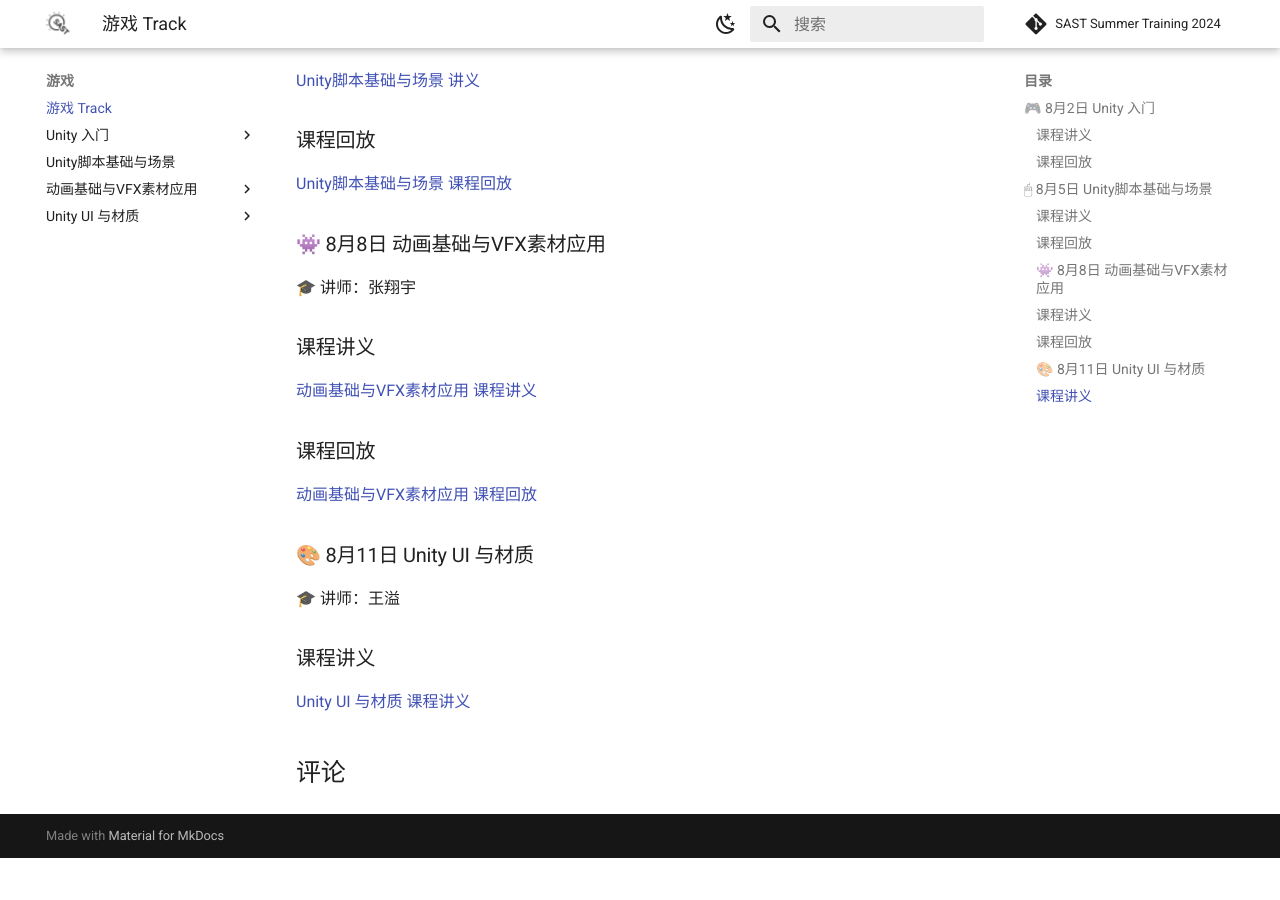
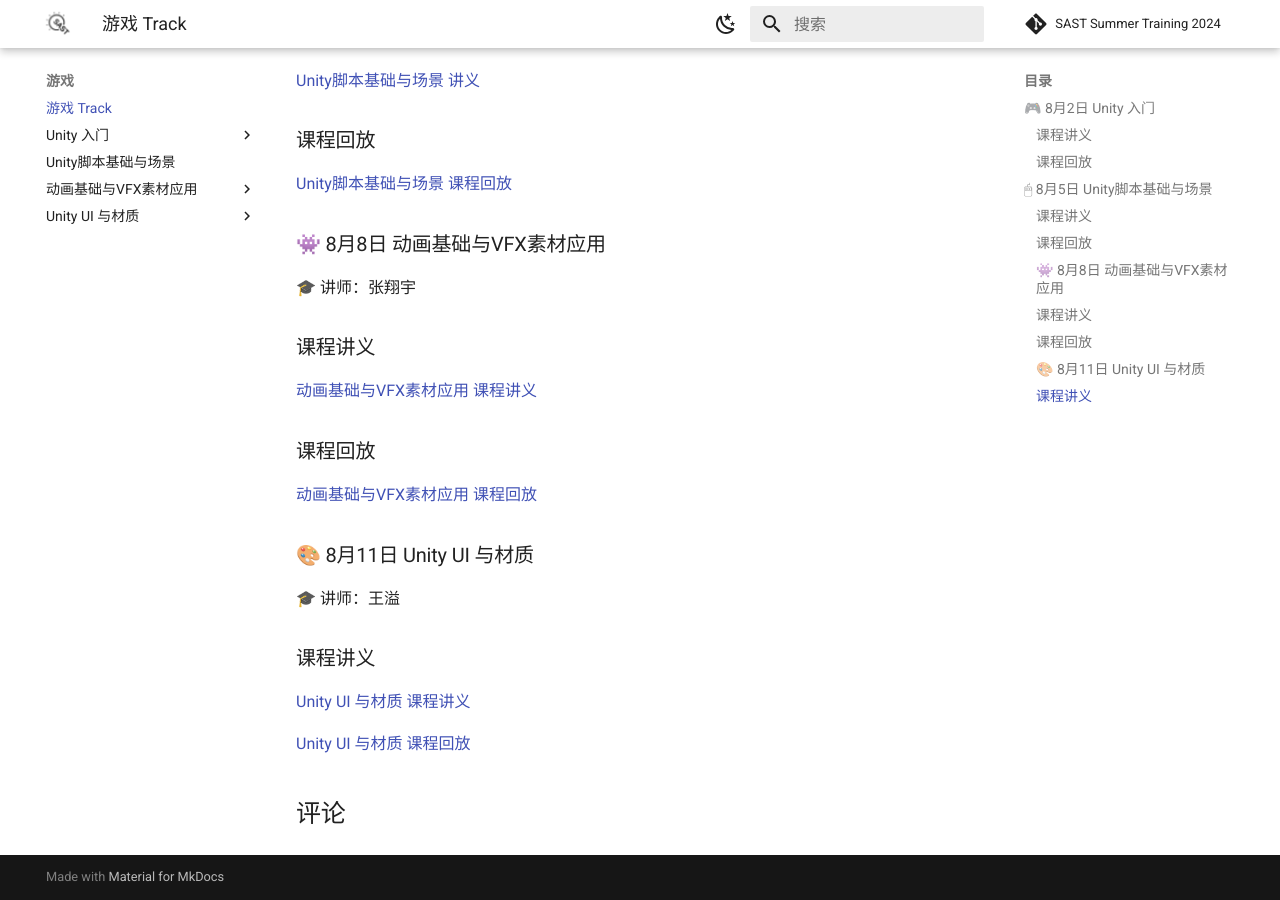
Before and after one commit to sast-summer-training-2024/sast-summer-training-2024.github.io, an MkDocs documentation site: the page built from docs/unity/index_unity.md, in a window 1280 px wide and 900 px high, scrolled down 1519 px. Built offline with MkDocs 1.6.1 and Material for MkDocs 9.7.7, drawn with Linux system fonts in a browser that asks for light colours; comment, search, counter and statistics services are not loaded; before the commit the page ends 2377 px from its top, so only the background shows below that.

Commit message:
feat: add Unity4 playback

```diff
--- a/docs/unity/index_unity.md
+++ b/docs/unity/index_unity.md
@@ -60,3 +60,5 @@
 ### 课程讲义
 
 [Unity UI 与材质 课程讲义](unity4.pdf)
+
+[Unity UI 与材质 课程回放](https://www.bilibili.com/video/BV1a3YZe4Et7/?share_source=copy_web&vd_source=5f41358f46c6dc60e03c3ff6ca5a8520)
```
